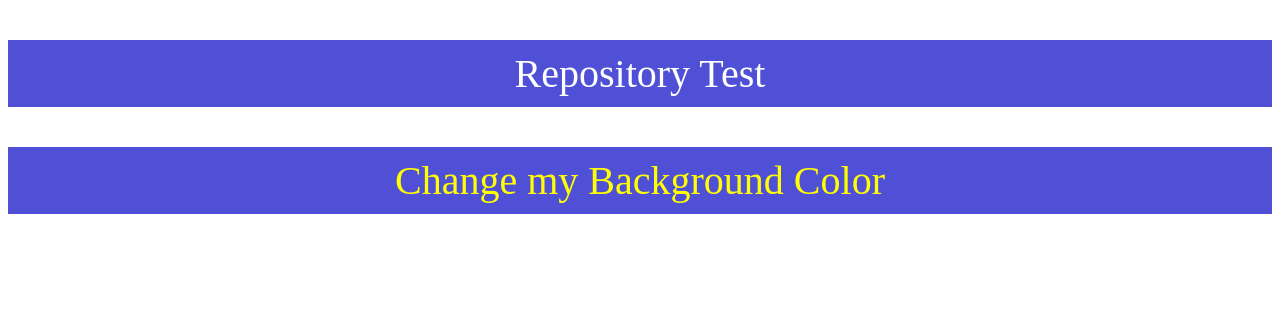
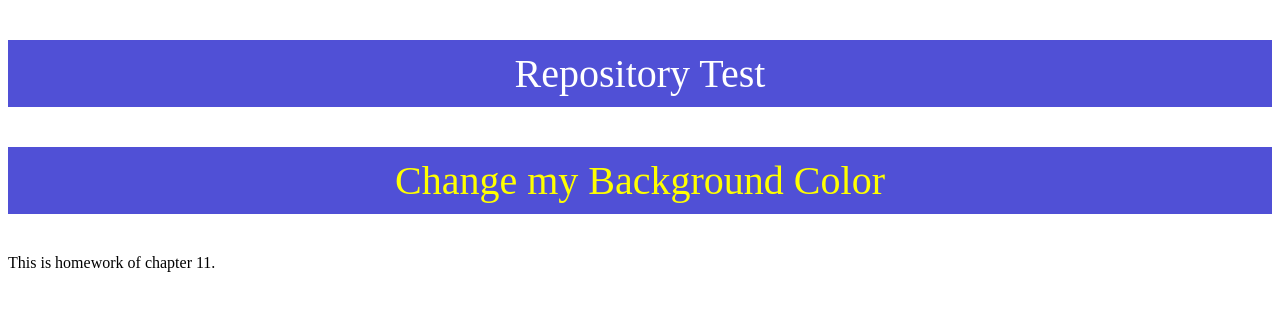
Before and after one commit to Trd-vandolph/olivecode-repository-test, a plain HTML site: page index.html in a window 1280 px wide. Drawn offline with Linux system fonts and the light colour scheme.

Commit message:
for the homework

```diff
--- a/index.html
+++ b/index.html
@@ -21,5 +21,6 @@
 <body>
 	<p class='one'>Repository Test</p>
 	<p class='two'>Change my Background Color</p>
+	This is homework of chapter 11.
 </body>
 </html>
```
